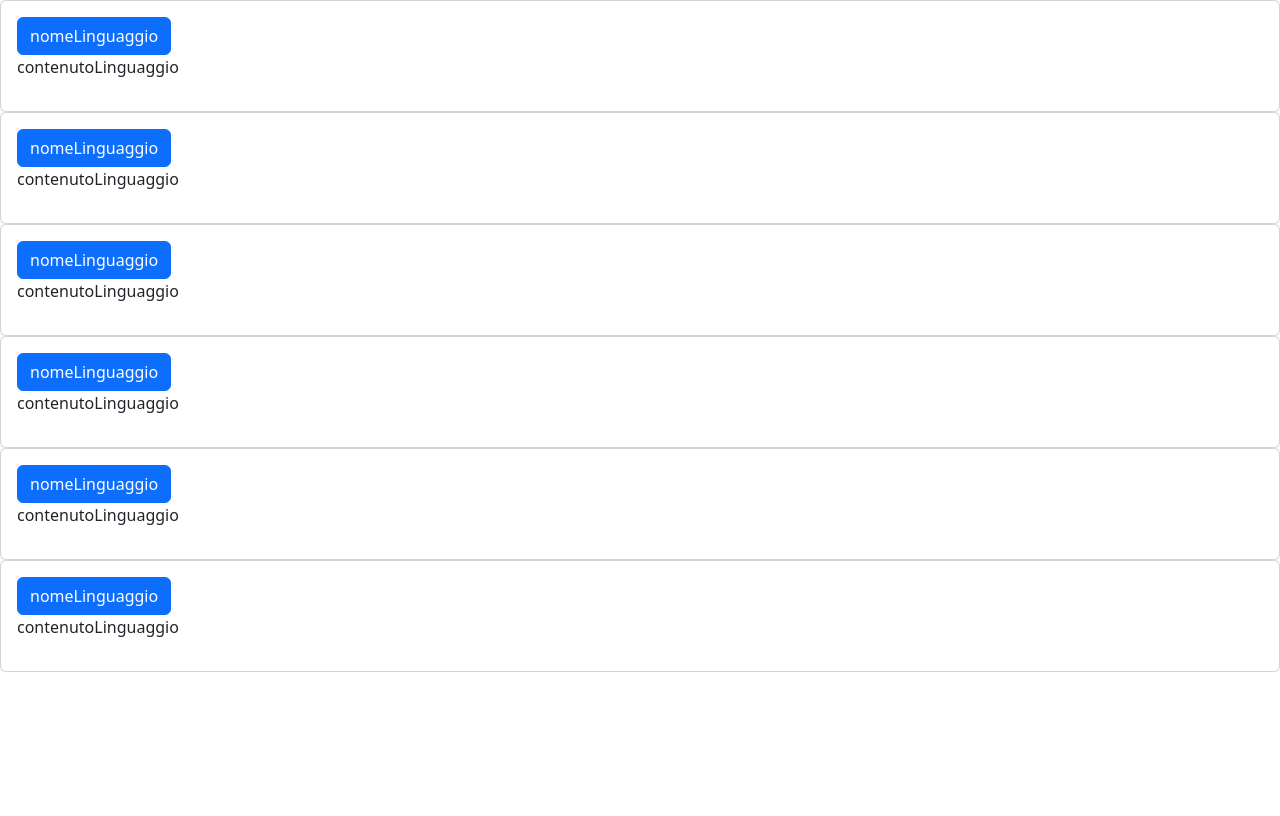
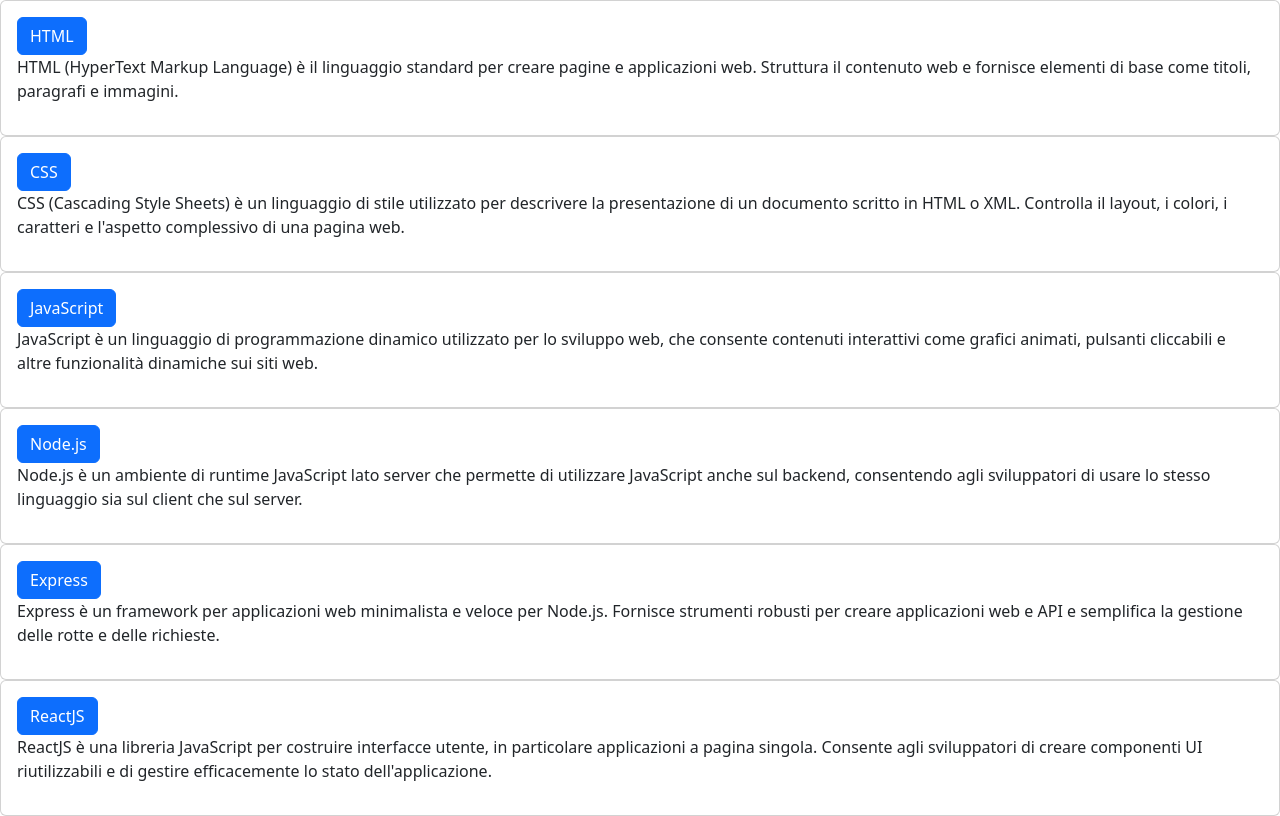
Before and after one commit to SimonePalmisciano/react-use-state, a React (Vite) app: page / in a window 1280 px wide. Built offline with nearby package versions, Linux system fonts and the light colour scheme.

Commit message:
create const open con useState e classe del btn

```diff
--- a/src/components/Card.jsx
+++ b/src/components/Card.jsx
@@ -1,3 +1,4 @@
+import { useState } from "react";
 import styles from "./Card.module.css";
 
 // function HelloClasse154() {
@@ -10,16 +11,18 @@
 // export default HelloClasse154;
 
 function Card(props) {
-    console.log(props)
+    const { language } = props; // dichiaro una const che ha gli stessi valori di props, quindi dell'oggetto che gli ho passato
+    const { id, title, description } = language; // qua dichiaro le variabili prese dalle chiavi dell'oggetto passato
 
-    const { language } = props;
-    const { title, content } = language;
+    const [open, setOpen] = useState(false); // diciamo che la card deve partire chiusa, quindi al click si dovrà aprire
+
+    const btnClass = open ? 'btn-warning' : 'btn-primary';
 
     return (
         <div className="card">
             <div className="card-body">
-                <button className="btn btn-primary">nomeLinguaggio</button>
-                <p>contenutoLinguaggio</p>
+                <button className={`btn ${btnClass}`}>{title}</button>
+                <p>{description}</p>
             </div>
         </div>
     );
```
